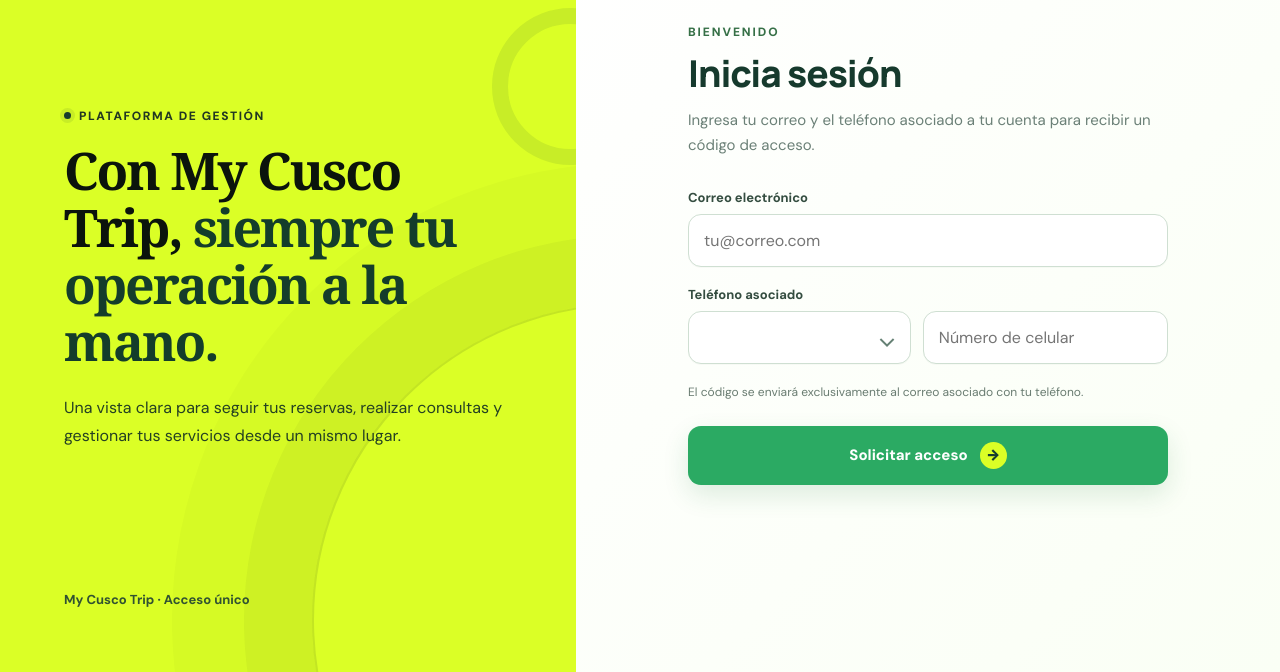
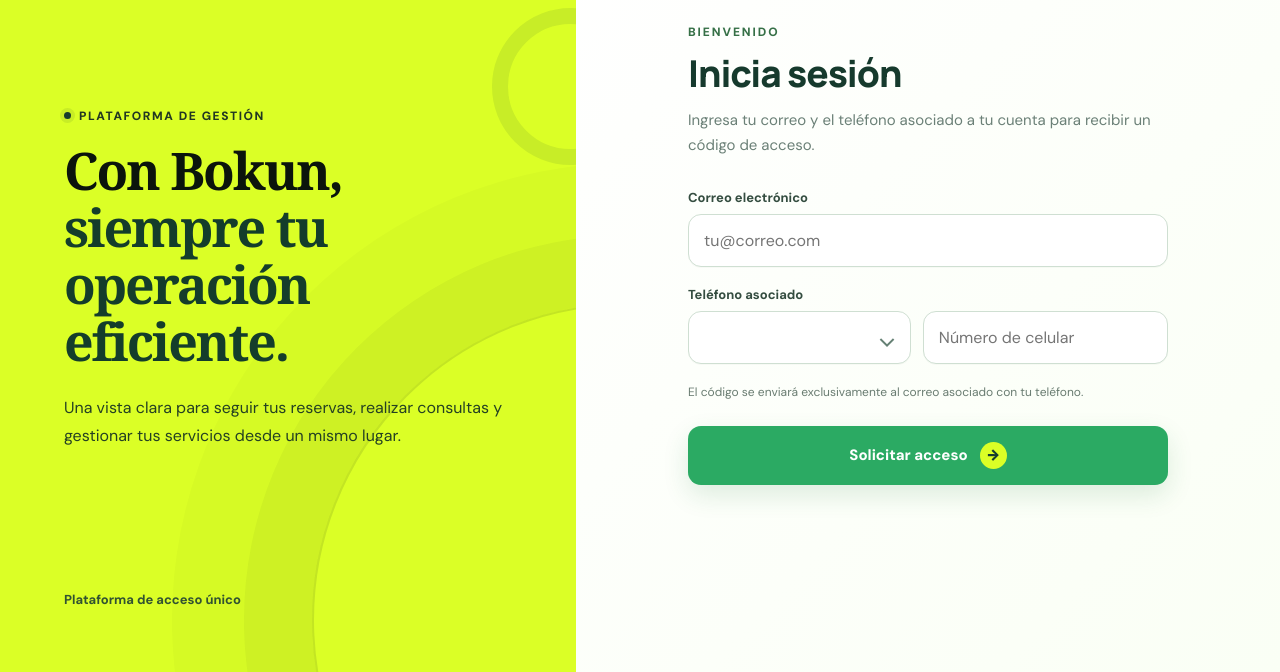
Before and after one commit to jeffersonmgr07/bokun, a plain HTML site: page index.html in a window 1280 px wide. Shown: the part 128-800 px from the top of the page. Drawn offline with Linux system fonts and the light colour scheme.

Commit message:
Update index.html

```diff
--- a/index.html
+++ b/index.html
@@ -62,8 +62,8 @@ body{background:#f7f9f6}
 <div class="shell" id="loginScreen">
   <aside class="story" aria-hidden="true">
     <div class="brand"><span class="brand-mark">M</span> My Cusco Trip</div>
-    <div class="story-main"><div class="eyebrow">Plataforma de gestión</div><h1>Con My Cusco Trip, <em>siempre tu operación a la mano.</em></h1><p>Una vista clara para seguir tus reservas, realizar consultas y gestionar tus servicios desde un mismo lugar.</p></div>
-    <div class="story-footer">My Cusco Trip · Acceso único</div>
+    <div class="story-main"><div class="eyebrow">Plataforma de gestión</div><h1>Con Bokun, <em>siempre tu operación eficiente.</em></h1><p>Una vista clara para seguir tus reservas, realizar consultas y gestionar tus servicios desde un mismo lugar.</p></div>
+    <div class="story-footer">Plataforma de acceso único</div>
   </aside>
   <main class="main">
     <div class="login">
```
